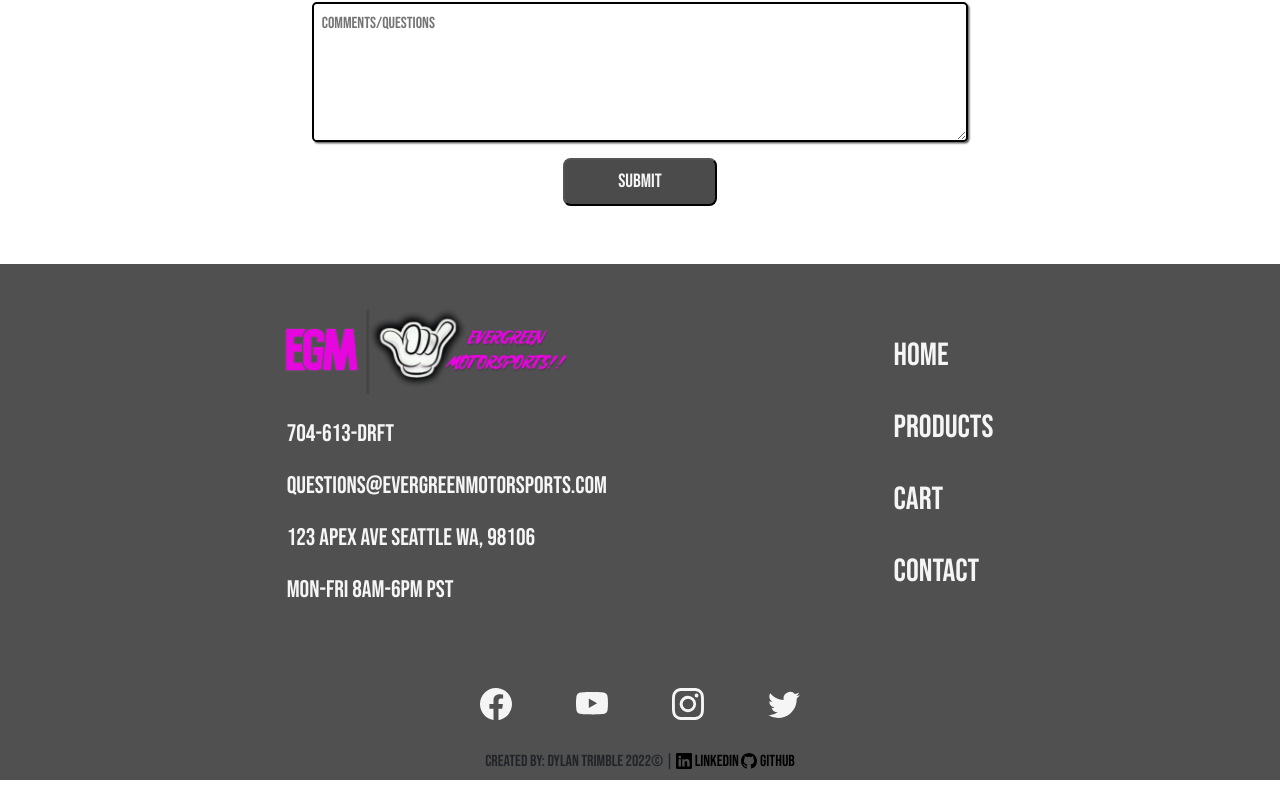
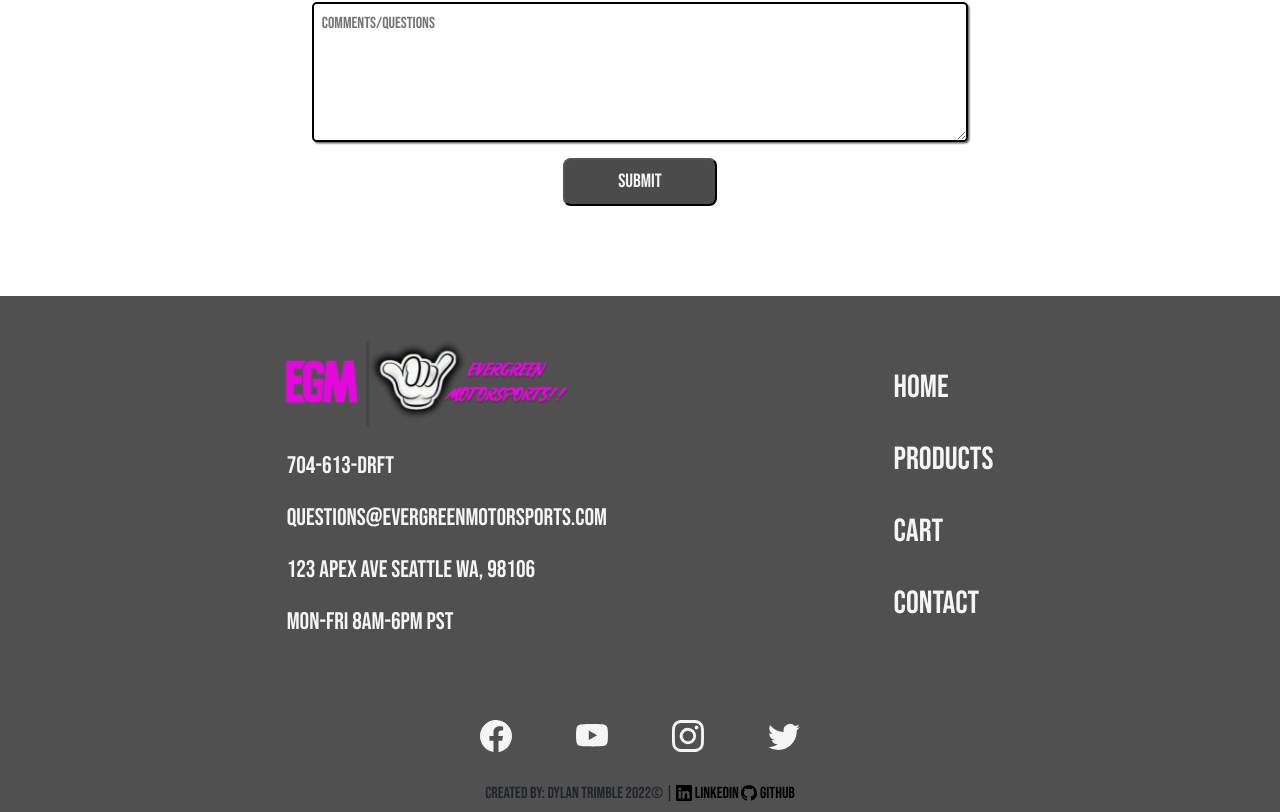
Before and after one commit to dylantrimble/evergreen_motorsports, a React (Create React App) app: page /contact in a window 1280 px wide. Shown: the part 1074-1886 px from the top of the page. Before the commit the page ends 1854 px from the top, so only its background shows below. Built offline with nearby package versions, Linux system fonts and the light colour scheme; a web font is replaced by a local one; what easy-peasy would draw is missing.

Commit message:
added some aditional marginn to the footer so products would have space after as well as adjusted the product card size to acommidate more if needed

```diff
--- a/src/components/footer/footer.css
+++ b/src/components/footer/footer.css
@@ -5,7 +5,7 @@
     align-items: center;
     justify-content: center;
     position: relative;
-    margin-top: auto;
+    margin-top: 2em;
 }
 
 .footer-inner-container{
--- a/src/components/productCard/productCard.css
+++ b/src/components/productCard/productCard.css
@@ -5,7 +5,7 @@
     justify-content: space-evenly;
     margin: 1em;
     padding: 1em;
-    height: 27em;
+    height: 28.5em;
     width: 17em;
     border-radius: .4em;
     border: .1em inset black;
```
Also changed, not shown: public/images/home-imgs/EGM-Logo-Slap.png.
